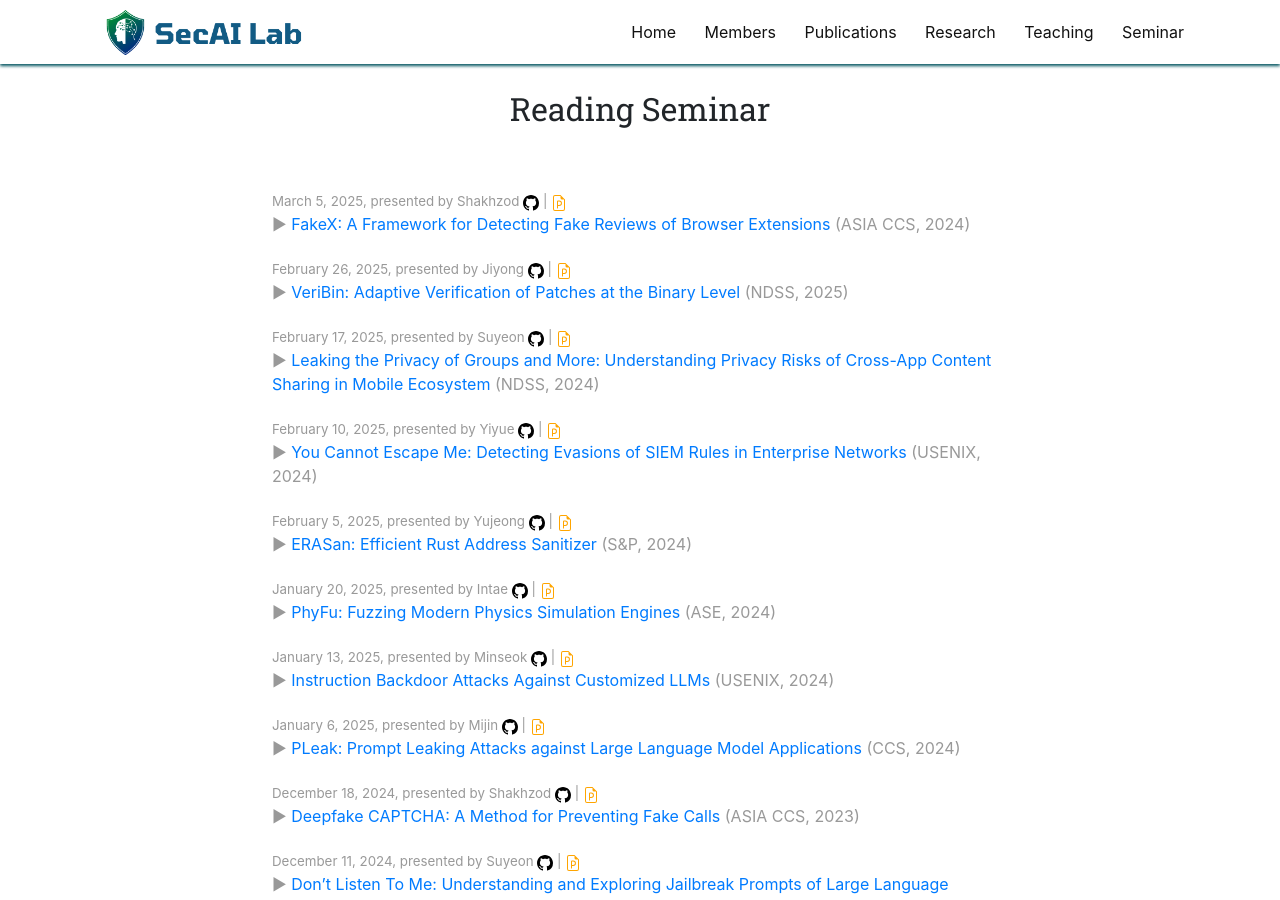
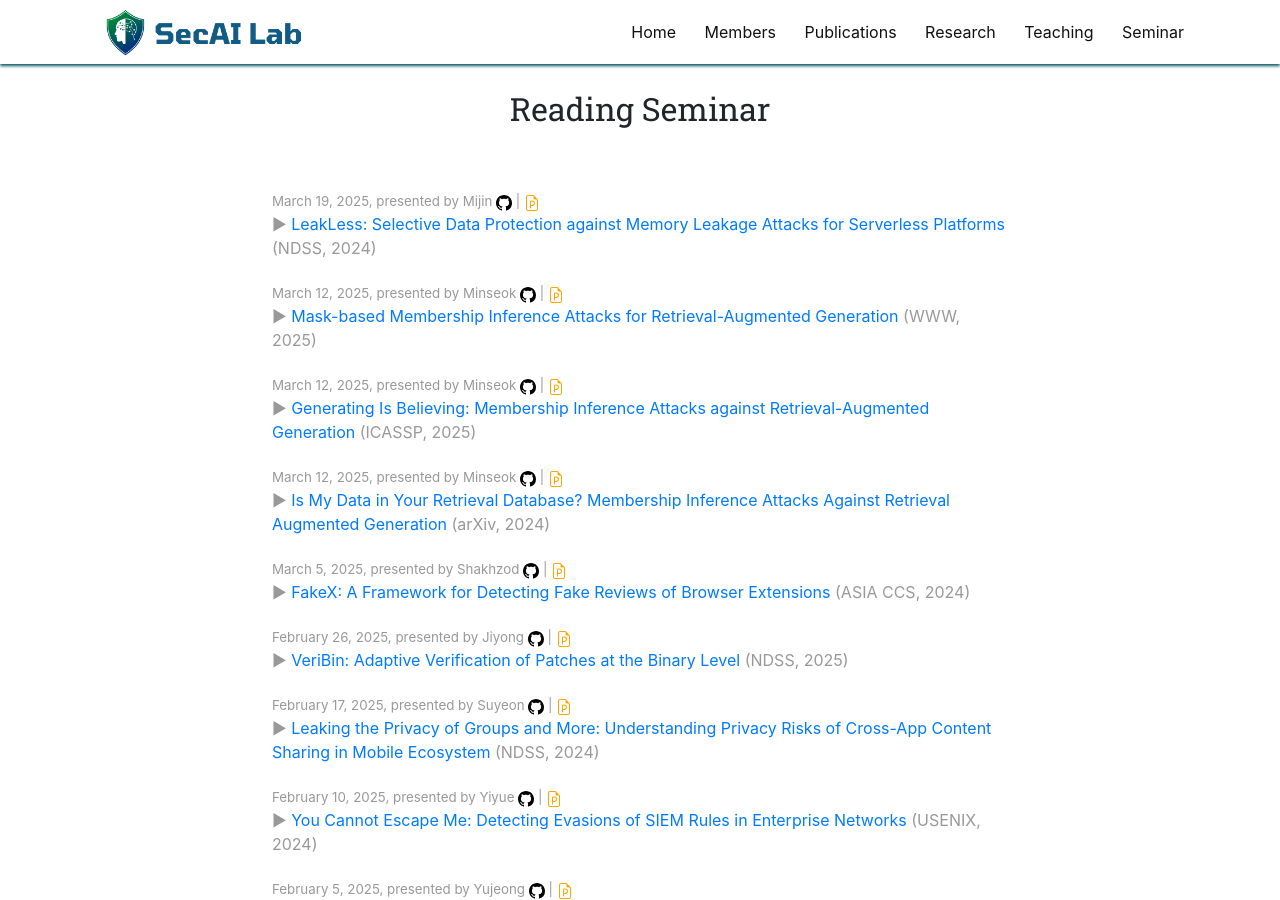
Before and after one commit to SecAI-Lab/secai-lab.github.io, a Jekyll site: the page built from pages/seminar.md, in a window 1280 px wide and 900 px high. Built offline with Jekyll 4.4.1, drawn with Linux system fonts in a browser that asks for light colours; nearby versions of some CDN libraries.

Commit message:
Update readings.yml

```diff
--- a/_data/readings.yml
+++ b/_data/readings.yml
@@ -1,3 +1,43 @@
+- title: "LeakLess: Selective Data Protection against Memory Leakage Attacks for Serverless Platforms"
+  link: "https://www.ndss-symposium.org/ndss-paper/leakless-selective-data-protection-against-memory-leakage-attacks-for-serverless-platforms/"
+  ppt_link: "https://docs.google.com/presentation/d/158GvRwMMuF0oOp8kIeE01tKN7wp6k-yc7naYZ24Xmgs/edit?usp=sharing"
+  code_link: ""
+  presenter: Mijin
+  conference: NDSS
+  date: 2025.03.19
+  pub_year: 2024
+  discussion: "(Discussion) "
+
+- title: "Mask-based Membership Inference Attacks for Retrieval-Augmented Generation"
+  link: "https://openreview.net/forum?id=jBXq5UIov4#discussion"
+  ppt_link: ""
+  code_link: ""
+  presenter: Minseok
+  conference: WWW
+  date: 2025.03.12
+  pub_year: 2025
+  discussion: "(Discussion) "
+
+- title: "Generating Is Believing: Membership Inference Attacks against Retrieval-Augmented Generation"
+  link: "https://ieeexplore.ieee.org/abstract/document/10889013"
+  ppt_link: ""
+  code_link: ""
+  presenter: Minseok
+  conference: ICASSP
+  date: 2025.03.12
+  pub_year: 2025
+  discussion: "(Discussion) "
+
+- title: "Is My Data in Your Retrieval Database? Membership Inference Attacks Against Retrieval Augmented Generation"
+  link: "https://arxiv.org/abs/2405.20446"
+  ppt_link: ""
+  code_link: ""
+  presenter: Minseok
+  conference: arXiv
+  date: 2025.03.12
+  pub_year: 2024
+  discussion: "(Discussion) "
+
 - title: "FakeX: A Framework for Detecting Fake Reviews of Browser Extensions"
   link: "https://dl.acm.org/doi/10.1145/3634737.3656999"
   ppt_link: "https://docs.google.com/presentation/d/1HQwz44xYrOvICC8TjD0jvtgUtZiDd22MX0gdLd8UCZU/edit?usp=sharing"
```
